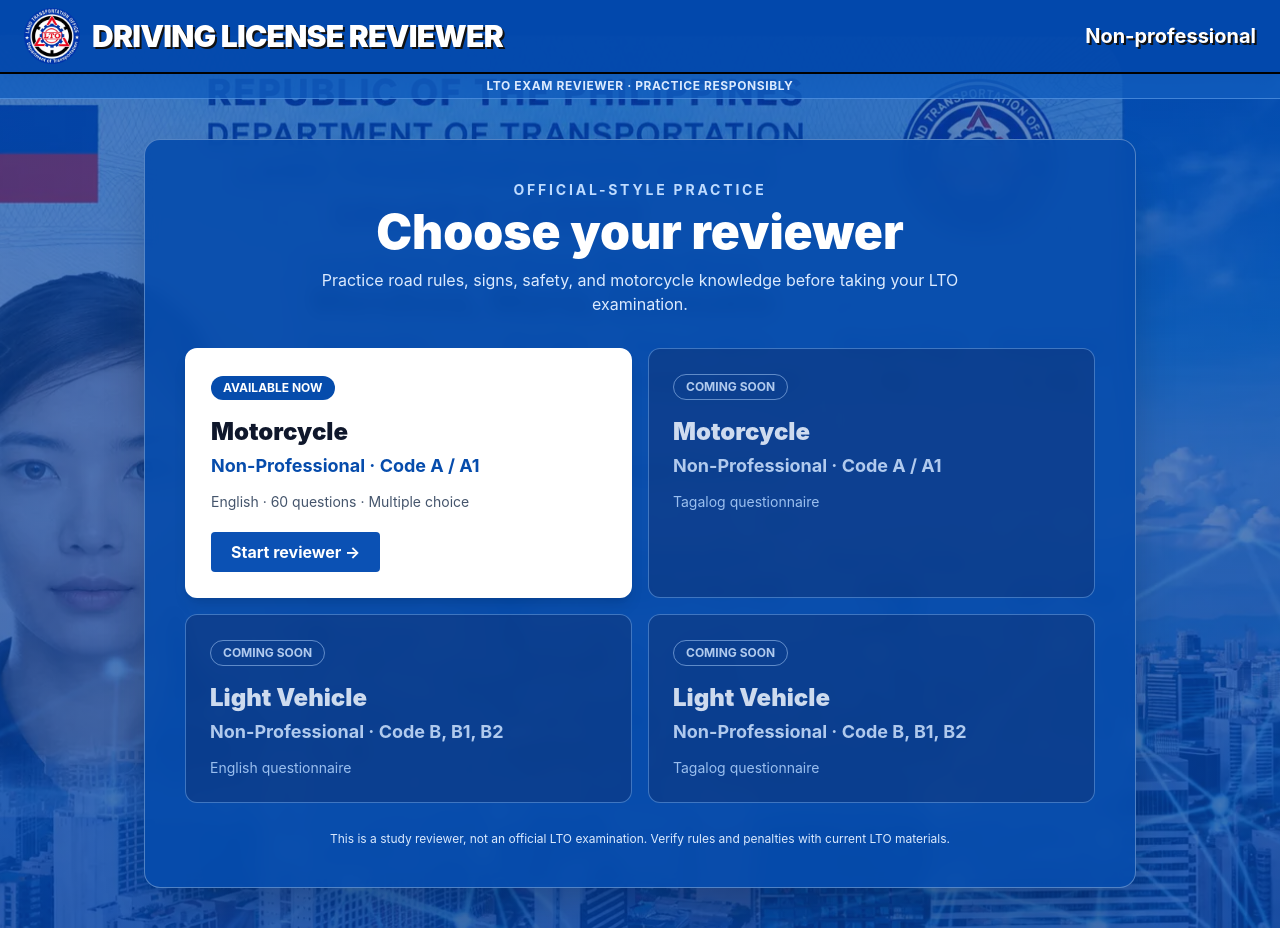
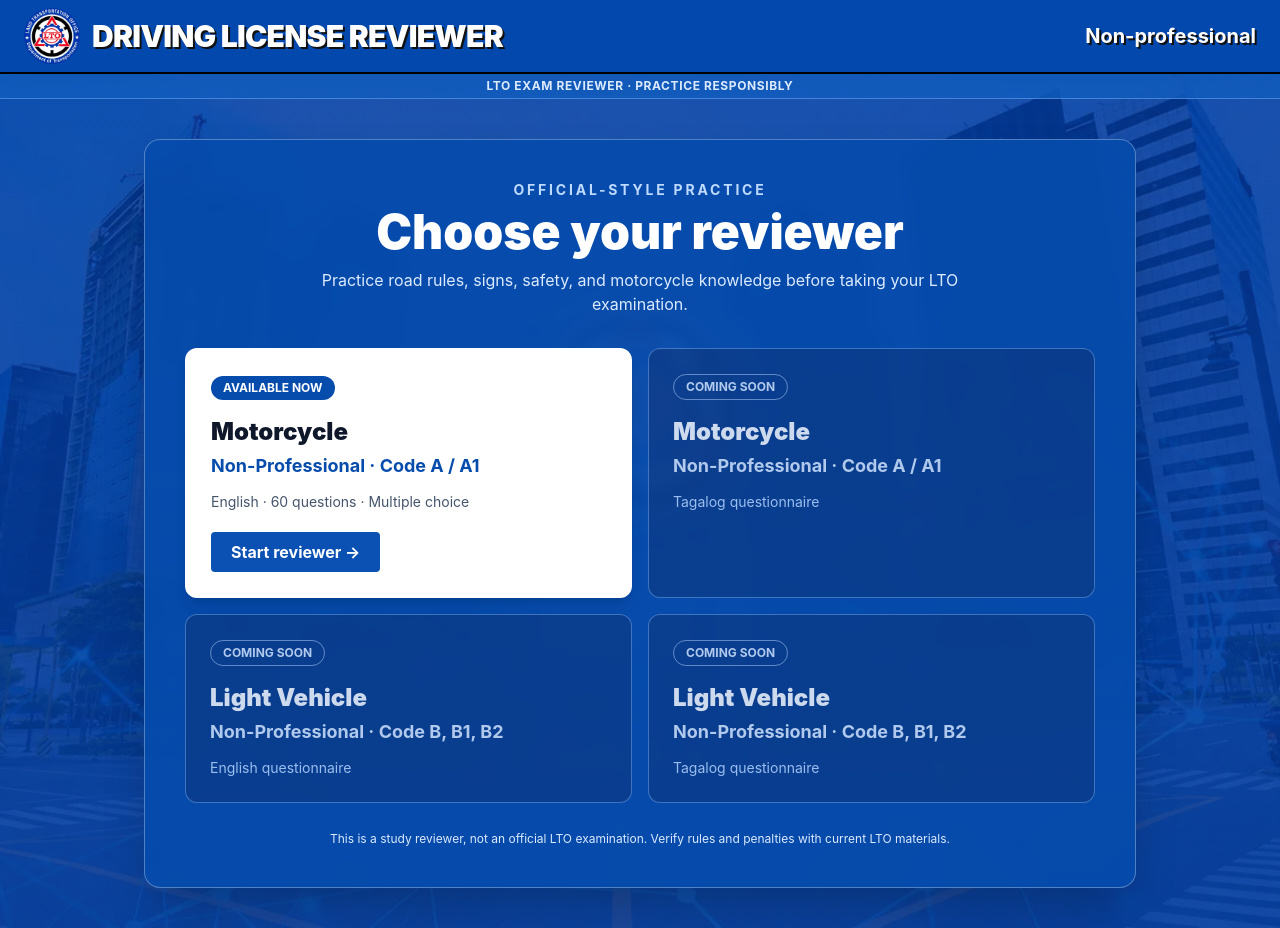
Before and after one commit to johncedrick68/Quiz-master, a Next.js app: page / in a window 1280 px wide. Built offline with nearby package versions, Linux system fonts and the light colour scheme.

Commit message:
Use dedicated LTO landing background

```diff
--- a/pages/index.tsx
+++ b/pages/index.tsx
@@ -24,7 +24,7 @@
 
   return <>
     <Head><title>LTO Driving License Reviewer</title><meta name="viewport" content="width=device-width, initial-scale=1, maximum-scale=1" /></Head>
-    <main className="min-h-screen bg-[#0d55ba] text-white" style={{ backgroundImage: "linear-gradient(rgba(5, 62, 153, .58), rgba(5, 62, 153, .72)), url('/images/lto_background.webp')", backgroundSize: 'cover', backgroundPosition: 'center', backgroundAttachment: 'fixed' }}>
+    <main className="min-h-screen bg-[#0d55ba] text-white" style={{ backgroundImage: `linear-gradient(rgba(5, 62, 153, .58), rgba(5, 62, 153, .72)), url('${screen === 'landing' ? '/images/lto_landing_background.webp' : '/images/lto_background.webp'}')`, backgroundSize: 'cover', backgroundPosition: 'center', backgroundAttachment: 'fixed' }}>
       <header className="border-b-2 border-black bg-[#0348ac]/95 shadow-lg">
         <div className="mx-auto flex max-w-7xl items-center justify-between gap-4 px-3 py-2 sm:px-6">
           <div className="flex items-center gap-2 sm:gap-3"><img src="/images/lto_logo.webp" alt="LTO logo" className="h-11 w-11 object-contain sm:h-14 sm:w-14" /><h1 className="text-lg font-black uppercase tracking-tight text-white [text-shadow:2px_2px_0_#111] sm:text-3xl">Driving License Reviewer</h1></div>
```
